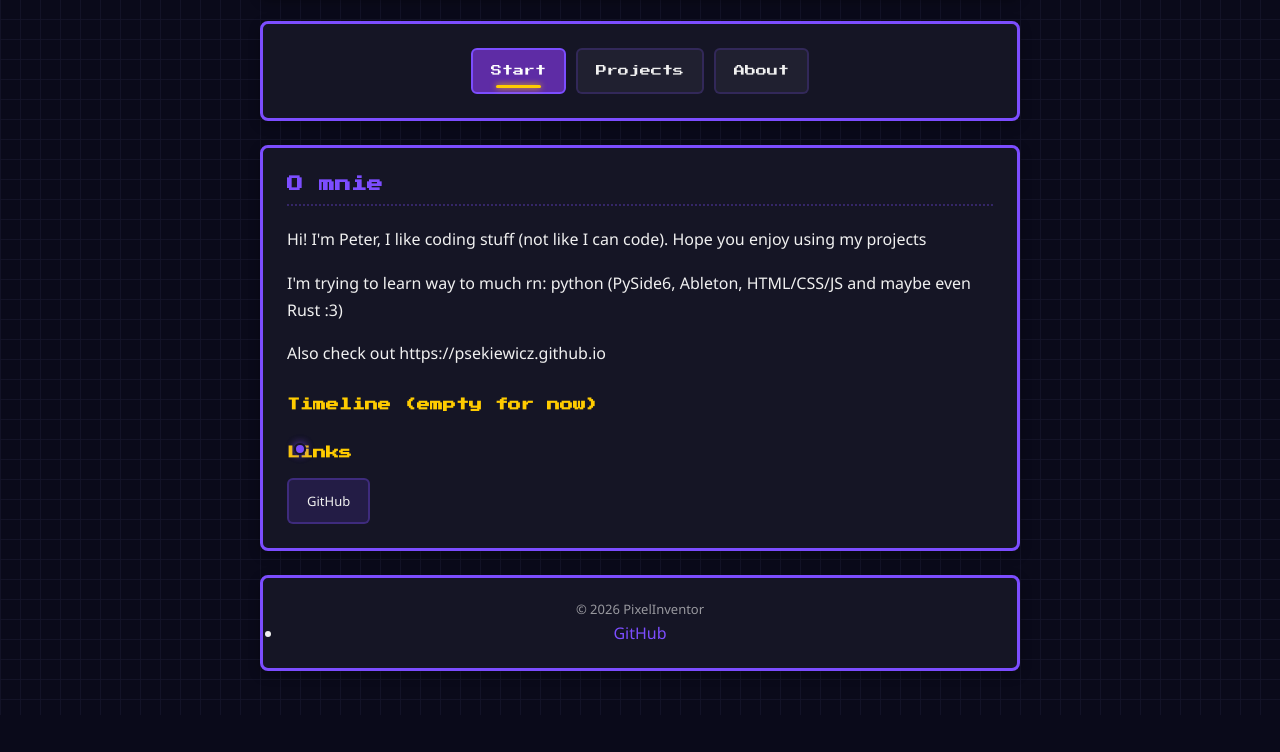
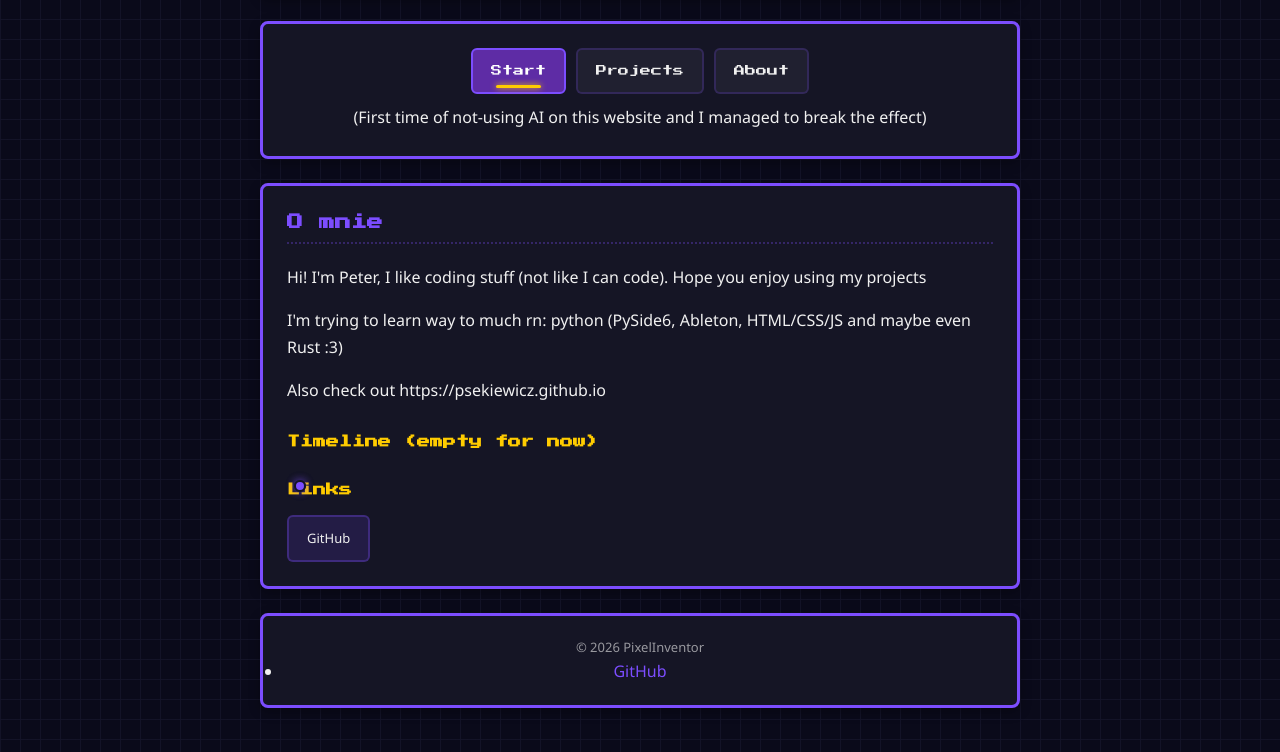
Before and after one commit to psekiewicz/pixelinventor, a plain HTML site: page website/about.html in a window 1280 px wide. Shown: the part 161-913 px from the top of the page. Before the commit the page ends 876 px from the top, so only its background shows below. Drawn offline with Linux system fonts and the light colour scheme.

Commit message:
Add note about AI usage on the website
Added a paragraph about the website's AI usage experience.

```diff
--- a/website/about.html
+++ b/website/about.html
@@ -22,6 +22,7 @@
         <li><a href="/" class="active">Start</a></li>
         <li><a href="/stuff.html">Projects</a></li>
         <li><a href="/about.html">About</a></li>
+        <p>(First time of not-using AI on this website and I managed to break the effect)</p>
       </ul>
     </nav>
 
```
